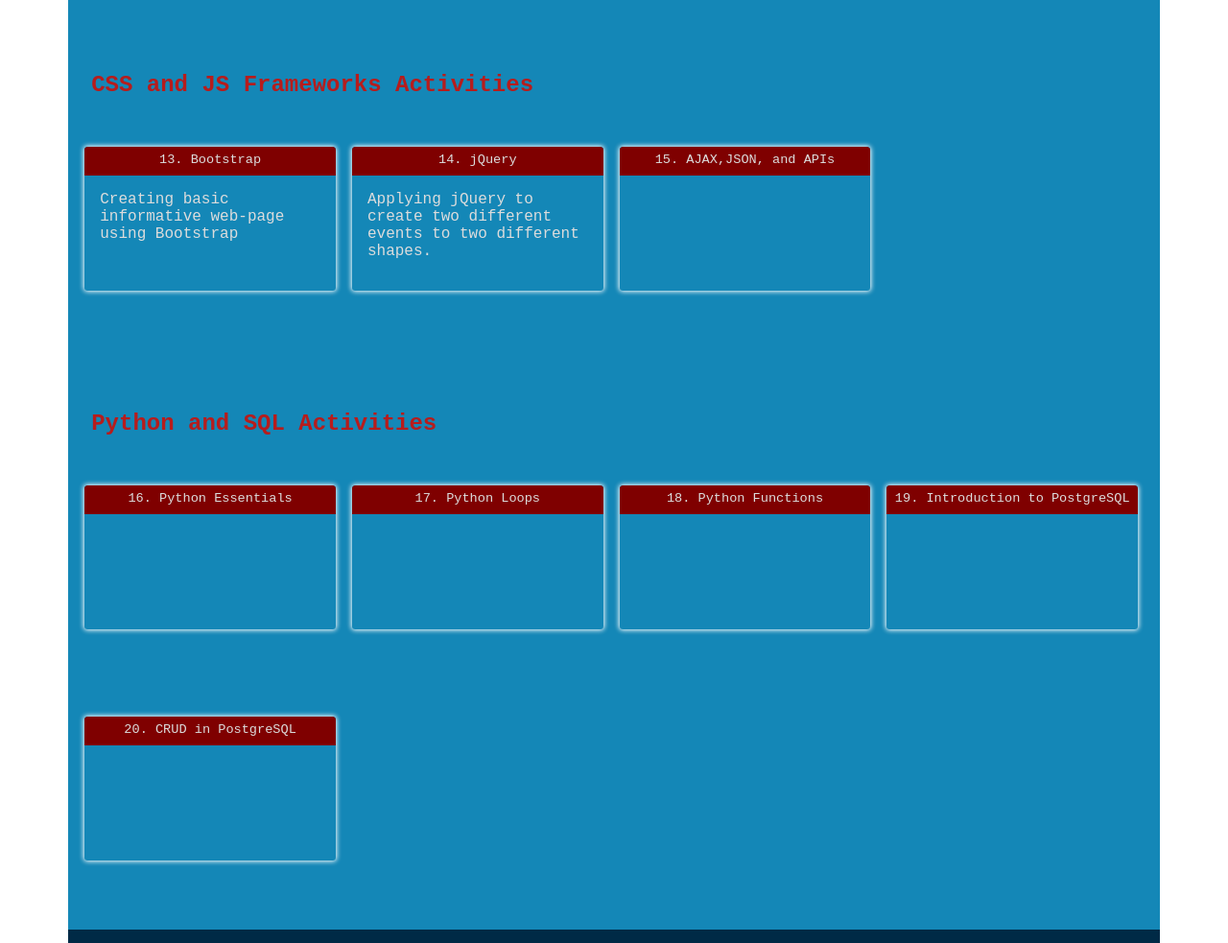
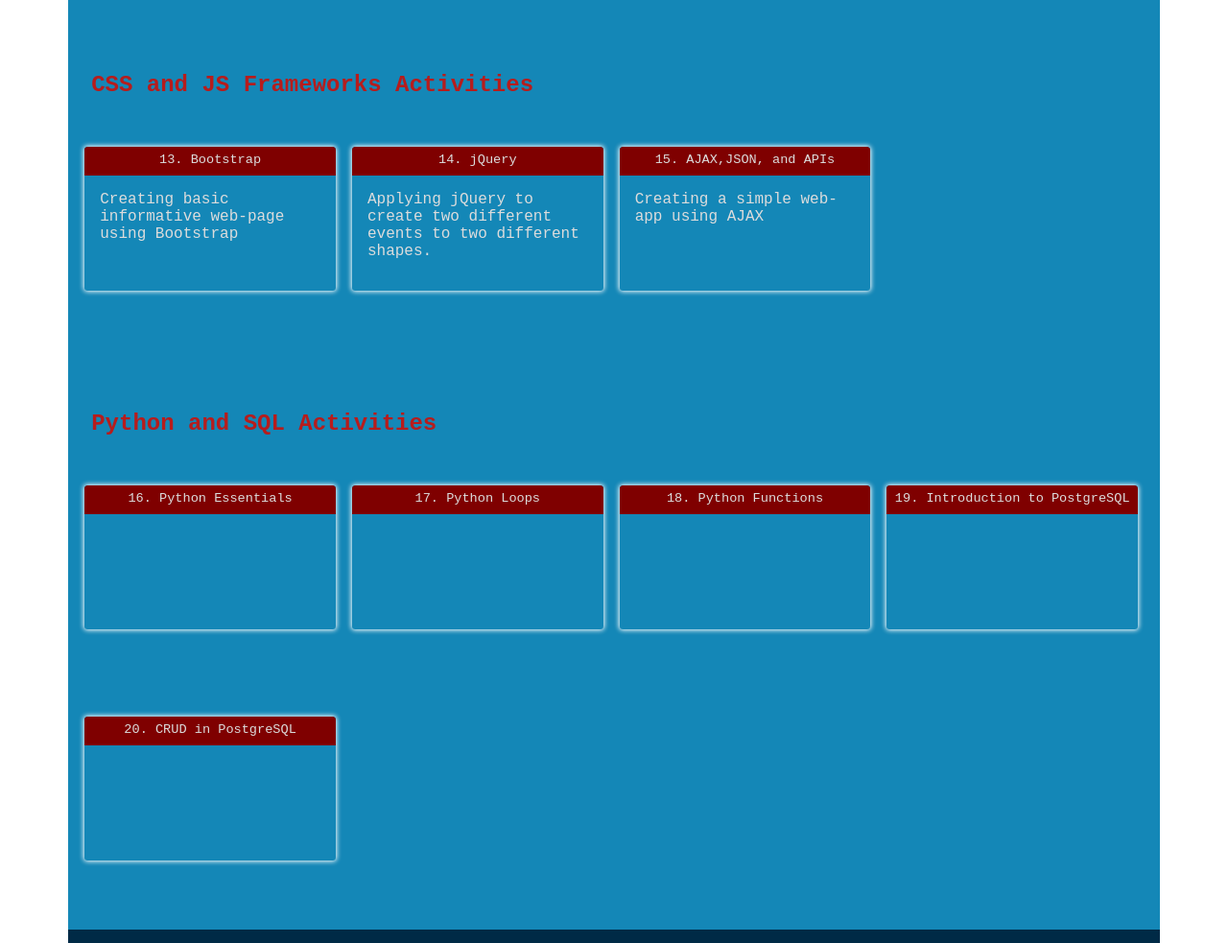
Before and after one commit to huixinwu/microcredential, a plain HTML site: page index.html in a window 1280 px wide. Shown: the part 4133-5116 px from the top of the page at 96% size. Drawn offline with Linux system fonts and the light colour scheme.

Commit message:
Add files via upload

```diff
--- a/index.html
+++ b/index.html
@@ -292,7 +292,7 @@
   </section>
   <section class="cardBodyActivity">
     <p>15. AJAX,JSON, and APIs</p>
-    <a class="activity_link"><div class="cardActivity jsCardActivity">
+    <a class="activity_link" href="html/activity15.html"><div class="cardActivity jsCardActivity">Creating a simple web-app using AJAX
     </div></a>
   </section>
 </section>
```
